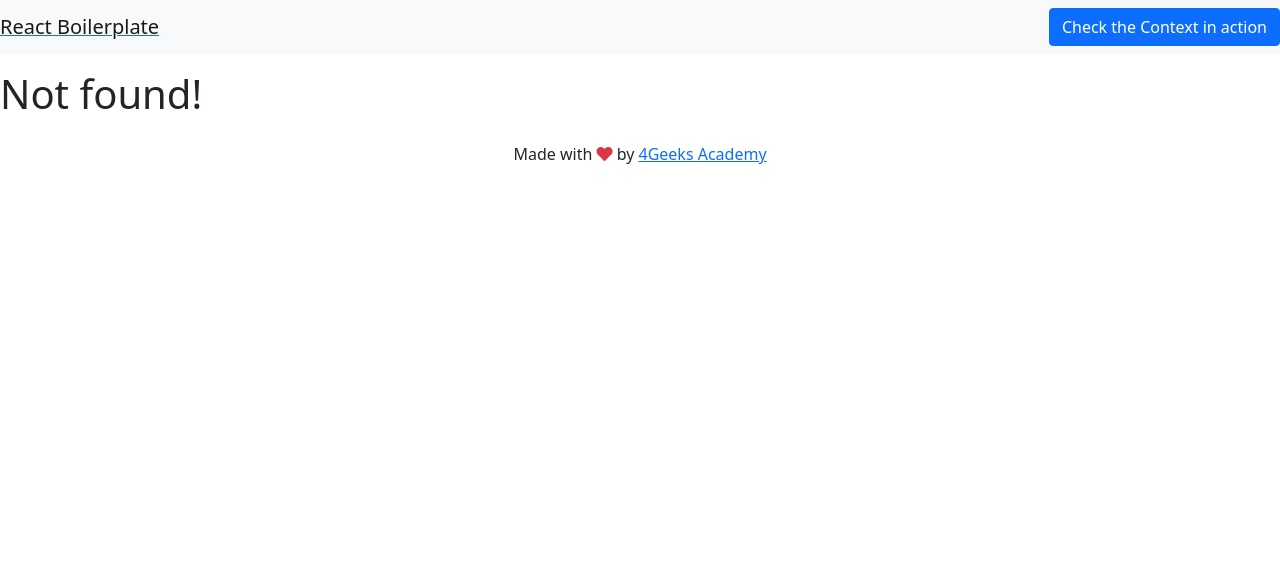
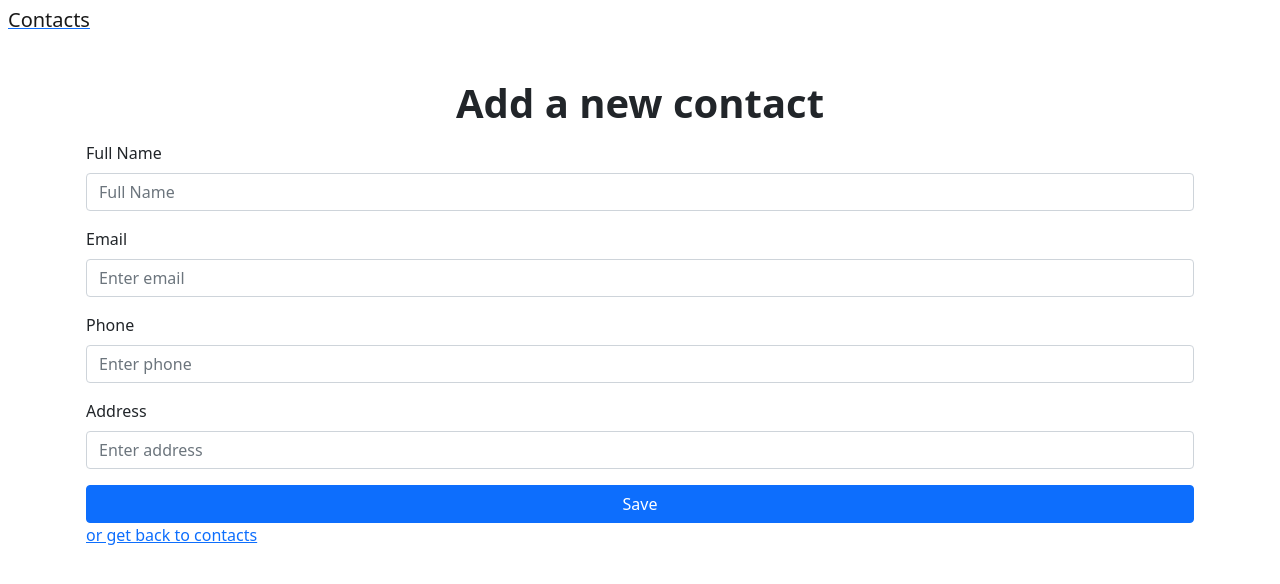
Before and after one commit to 4GeeksAcademy/JoseMLuzu-List-de-Contactos-usando-React---Context, a React app: page /newContact in a window 1280 px wide. Before the commit this address had no page. Built offline with nearby package versions, Linux system fonts and the light colour scheme; no server answers.

Commit message:
First commit

```diff
--- /dev/null
+++ b/src/js/component/Card.js
@@ -0,0 +1,55 @@
+import React from "react";
+import { useState, useEffect, useContext } from "react";
+import { Link, useParams } from "react-router-dom";
+import { Context } from "./../store/appContext"
+
+const Card = () => {
+
+    const params = useParams();
+    console.log(params.idContact);
+
+
+    const { store, actions } = useContext(Context);
+
+
+    return (
+        <div className="container pt-5">
+
+
+            {store.contacts.map((value, index) => (
+
+
+                <div className="row border mt-4">
+                    <div className=" py-3 d-flex flex-row">
+                        <div className="col-2">
+                            <div className=""><img className="rounded-circle w-100 h-100" src="https://picsum.photos/150/150?random=2" /></div>
+                        </div>
+                        <div className="d-flex flex-column col-8 ps-4">
+                            <h3>{value.name}</h3>
+                            <div className="text-secondary"> <p><i className="fa-solid fa-location-dot pe-3 pt-3 "></i>{value.address} </p></div>
+                            <div className="text-secondary"> <p><i className="fa-solid fa-phone-flip pe-3"></i>{value.phone}</p></div>
+                            <div className="text-secondary"> <p><i className="fa-solid fa-envelope pe-3"></i>{value.email}</p></div>
+                        </div>
+
+                        <Link to={`/editcontact/${value.id}`} className="icon-link">
+                            <i className="fa-solid fa-pen pe-5 dark"></i>
+                        </Link>
+                        <span className="icon-button" onClick={() => { actions.deleteContact(index) }}>
+                            <i className="fa-solid fa-trash-can"></i>
+                        </span>
+
+
+
+                    </div>
+                </div>
+
+            ))}
+
+
+
+        </div>
+
+    )
+}
+
+export default Card
--- /dev/null
+++ b/src/js/component/NewContact.js
@@ -0,0 +1,53 @@
+import React, { useState, useEffect, useContext } from "react";
+import { Link } from "react-router-dom";
+import { Context } from "../store/appContext";
+
+
+
+const NewContact = () => {
+
+    const { store, actions } = useContext(Context)
+
+    const [name, setName] = useState('');
+    const [phone, setPhone] = useState('');
+    const [email, setEmail] = useState('');
+    const [address, setAddress] = useState('');
+
+
+    return (
+
+        <div className="">
+            <div className="container p-3" style={{ width: "1200px" }}>
+                <form>
+                    <legend className="d-flex justify-content-center fs-1"><b>Add a new contact</b></legend>
+                    <div className="mb-3">
+                        <label for="exampleInputEmail1" className="form-label">Full Name</label>
+                        <input type="text" className="form-control" placeholder="Full Name" id="name" aria-describedby="emailHelp" value={name} onChange={(e) => { setName(e.target.value) }} />
+                    </div>
+                    <div className="mb-3">
+                        <label for="exampleInputEmail1" className="form-label">Email</label>
+                        <input type="email" className="form-control" placeholder="Enter email" id="email" aria-describedby="emailHelp" value={email} onChange={(e) => { setEmail(e.target.value) }} />
+                    </div>
+                    <div className="mb-3">
+                        <label for="exampleInputEmail1" className="form-label">Phone</label>
+                        <input type="text" className="form-control" placeholder="Enter phone" id="phone" aria-describedby="emailHelp" value={phone} onChange={(e) => { setPhone(e.target.value) }} />
+                    </div>
+                    <div className="mb-3">
+                        <label for="exampleInputPassword1" className="form-label">Address</label>
+                        <input type="text" className="form-control" placeholder="Enter address" id="address" value={address} onChange={(e) => { setAddress(e.target.value) }} />
+                    </div>
+                    <div class="d-grid gap-2">
+                    <button type="submit" className="btn btn-primary" onClick={() => { actions.addNewContact(name, phone, email, address) }}>Save</button>
+                    </div>
+
+                </form>
+                <Link to="/">
+                    <span>or get back to contacts</span>
+                </Link>
+            </div>
+        </div>
+
+    )
+}
+
+export default NewContact
--- a/src/js/component/navbar.js
+++ b/src/js/component/navbar.js
@@ -1,15 +1,16 @@
 import React from "react";
-import { Link } from "react-router-dom";
+import { Link, useParams } from "react-router-dom";
 
 export const Navbar = () => {
+
 	return (
-		<nav className="navbar navbar-light bg-light mb-3">
+		<nav className="navbar navbar-light mb-3">
 			<Link to="/">
-				<span className="navbar-brand mb-0 h1">React Boilerplate</span>
+				<span className="navbar-brand mb-0 h1 px-2 ">Contacts</span>
 			</Link>
 			<div className="ml-auto">
-				<Link to="/demo">
-					<button className="btn btn-primary">Check the Context in action</button>
+				<Link to="/newContact">
+				{window.location.pathname == "/newContact" ? "":<button className="btn btn-primary bg-success mx-3">Add new contact</button>}
 				</Link>
 			</div>
 		</nav>
--- a/src/js/layout.js
+++ b/src/js/layout.js
@@ -9,6 +9,8 @@ import injectContext from "./store/appContext";
 
 import { Navbar } from "./component/navbar";
 import { Footer } from "./component/footer";
+import NewContact from "./component/NewContact";
+import EditContact from "./views/editContact";
 
 //create your first component
 const Layout = () => {
@@ -20,14 +22,17 @@ const Layout = () => {
 		<div>
 			<BrowserRouter basename={basename}>
 				<ScrollToTop>
-					<Navbar />
+					<Navbar/>
 					<Routes>
 						<Route path="/" element={<Home />} />
 						<Route path="/demo" element={<Demo />} />
 						<Route path="/single/:theid" element={<Single />} />
 						<Route path="*" element={<h1>Not found!</h1>} />
+						<Route path="/newContact" element={<NewContact/>} />
+						<Route path="/editcontact/:theid" element={<EditContact/>} />
+
+
 					</Routes>
-					<Footer />
 				</ScrollToTop>
 			</BrowserRouter>
 		</div>
--- a/src/js/store/appContext.js
+++ b/src/js/store/appContext.js
@@ -30,7 +30,8 @@ const injectContext = PassedComponent => {
 			 *
 			 * state.actions.loadSomeData(); <---- calling this function from the flux.js actions
 			 *
-			 **/
+			 **/state.actions.getContacts();
+
 		}, []);
 
 		// The initial value for the context is not null anymore, but the current state of this component,
--- a/src/js/store/flux.js
+++ b/src/js/store/flux.js
@@ -1,4 +1,8 @@
+import { json, useParams } from "react-router";
+
+
 const getState = ({ getStore, getActions, setStore }) => {
+	let contactURL = "https://playground.4geeks.com/contact/";
 	return {
 		store: {
 			demo: [
@@ -12,7 +16,8 @@ const getState = ({ getStore, getActions, setStore }) => {
 					background: "white",
 					initial: "white"
 				}
-			]
+			],
+			contacts: []
 		},
 		actions: {
 			// Use getActions to call a function within a fuction
@@ -37,6 +42,86 @@ const getState = ({ getStore, getActions, setStore }) => {
 
 				//reset the global store
 				setStore({ demo: demo });
+			},
+			getContacts: () => {
+				fetch(`${contactURL}agendas/josemanuel`, {
+					method: "GET"
+				})
+					.then((response) => {
+						console.log(response.status);
+						return response.json()
+
+					})
+					.then((data) => {
+						console.log(data);
+						setStore({ contacts: data.contacts })
+
+					})
+					.catch((error) => {
+						console.error('Error getting contacts:', error);
+						// Handle error, show error message to user, etc.
+					});
+			},
+			addNewContact: (name, phone, email, address) => {
+				fetch(`${contactURL}agendas/josemanuel/contacts`, {
+					method: "POST",
+					body: JSON.stringify({ name: name, phone: phone, email: email, address: address }),
+					headers: {
+						'Content-Type': 'application/json'
+					}
+				})
+					.then(response => {
+						if (!response.ok) {
+							throw new Error('Failed to add new contact');
+						}
+						return response.json();
+					})
+					.then(data => {
+						setStore({ contacts: [...getStore().contacts, data] });
+					})
+					.catch(error => {
+						console.error('Error adding new contact:', error);
+						// Handle error, show error message to user, etc.
+					});
+			},
+			deleteContact: (index) => {
+				let contactToDelete = getStore().contacts[index];
+
+				fetch(`${contactURL}agendas/josemanuel/contacts/${contactToDelete.id}`, {
+					method: "DELETE",
+					headers: {
+						'Content-Type': 'application/json'
+					}
+				})
+					.then(response => {
+						if (response.status === 204) {
+							getActions().getContacts();
+							return null;
+						} else {
+							throw new Error('Failed to delete contact');
+						}
+					})
+					.catch(error => {
+						console.error('Error deleting contact:', error);
+						// Handle error, show error message to user, etc.
+					});
+			},
+			editContact: (id, name, phone, email, address) => {
+				fetch(`${contactURL}agendas/josemanuel/contacts/${id}`, {
+					method: "PUT",
+					headers: {
+						'Content-Type': 'application/json'
+					},
+					body: JSON.stringify({ name: name, phone: phone, email: email, address: address })
+				})
+					.then(response => {
+						getActions().getContacts();
+						return response.json();
+					})
+					.catch(error => {
+						console.error('Error editing contact:', error);
+						// Handle error, show error message to user, etc.
+					});
 			}
 		}
 	};
--- /dev/null
+++ b/src/js/views/editContact.js
@@ -0,0 +1,60 @@
+import React from "react";
+import { useContext, useState, useEffect } from "react";
+import { Link, useParams } from "react-router-dom";
+import { Context } from "../store/appContext";
+
+
+const EditContact = () => {
+
+    const { store, actions } = useContext(Context)
+
+    const [name, setName] = useState('');
+    const [phone, setPhone] = useState('');
+    const [email, setEmail] = useState('');
+    const [address, setAddress] = useState('');
+    const params = useParams();
+    console.log(params);
+
+    let contact = store.contacts.find((contact) => contact.id == params.idContact)
+
+    useEffect(() => {
+        setName(contact?.name)
+        setPhone(contact?.phone)
+        setEmail(contact?.email)
+        setAddress(contact?.address)
+    }, [])
+
+    return (
+        <div className="">
+            <div className="container  p-3" style={{ width: "1200px" }}>
+                <form>
+                    <legend className="d-flex justify-content-center fs-1"><b>Edit contact</b></legend>
+                    <div className="mb-3">
+                        <label for="exampleInputEmail1" className="form-label">Full Name</label>
+                        <input type="text" className="form-control" placeholder="Full Name" id="name" aria-describedby="emailHelp" value={name} onChange={(e) => { setName(e.target.value) }} />
+                    </div>
+                    <div className="mb-3">
+                        <label for="exampleInputEmail1" className="form-label">Email</label>
+                        <input type="email" className="form-control" placeholder="Enter email" id="email" aria-describedby="emailHelp" value={email} onChange={(e) => { setEmail(e.target.value) }} />
+                    </div>
+                    <div className="mb-3">
+                        <label for="exampleInputEmail1" className="form-label">Phone</label>
+                        <input type="text" className="form-control" placeholder="Enter phone" id="phone" aria-describedby="emailHelp" value={phone} onChange={(e) => { setPhone(e.target.value) }} />
+                    </div>
+                    <div className="mb-3">
+                        <label for="exampleInputPassword1" className="form-label">Address</label>
+                        <input type="text" className="form-control" placeholder="Enter address" id="address" value={address} onChange={(e) => { setAddress(e.target.value) }} />
+                    </div>
+                    <div class="d-grid gap-2">
+                    <button type="button" className="btn btn-primary" onClick={() => { actions.editContact(params.idContact, name, phone, email, address) }}>Submit</button>
+                    </div>
+                </form>
+                <Link to="/">
+                    <span>or get back to contacts</span>
+                </Link>
+            </div>
+        </div>
+    )
+}
+
+export default EditContact
--- a/src/styles/index.css
+++ b/src/styles/index.css
@@ -1,3 +1,9 @@
 /*
     General Styles
 */
+
+img{
+    width: 200px;
+    height: 200px;
+
+}
```
Also changed, not shown: src/js/index.js (+9 -7 lines), src/js/views/home.js (+5 -9 lines), template.html (+1 -0 lines).
